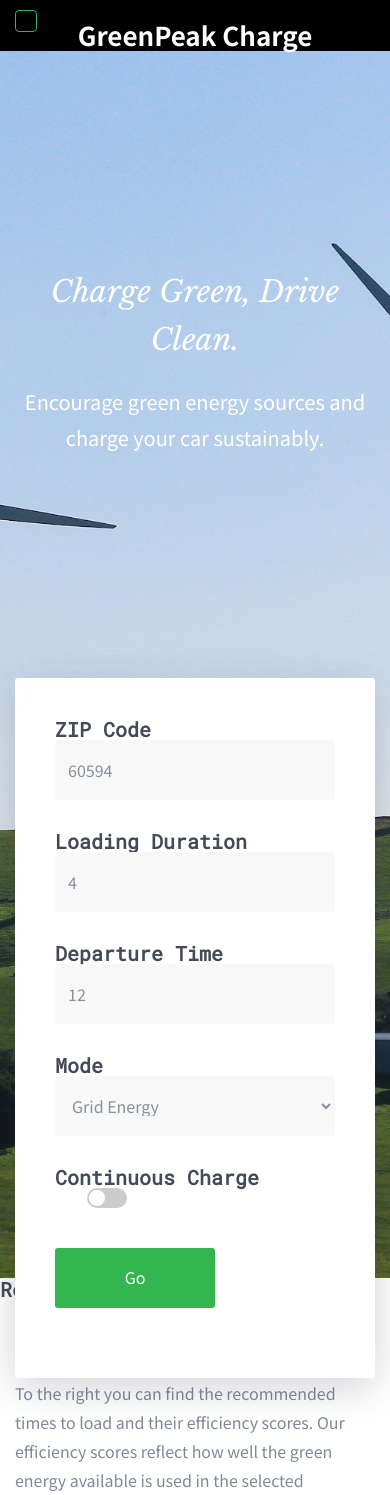
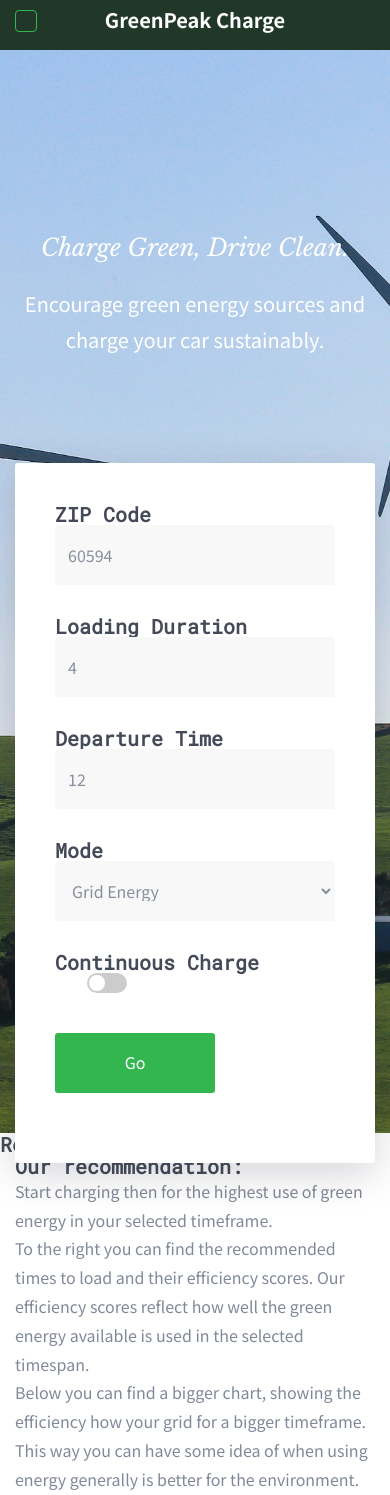
Before and after one commit to benwstaab/GruenStrom2024, a Flask app: page / in a window 390 px wide. Shown: the top 1495 px of the page. Run offline with Flask 2, Linux system fonts and the light colour scheme; some libraries are stand-ins or nearby versions.

Commit message:
Update responsive.css

```diff
--- a/static/css/responsive.css
+++ b/static/css/responsive.css
@@ -2,14 +2,13 @@
 
 }/*max-width:1680px*/
 @media screen and (max-width:1440px){
-	.welcome-hero-txt {padding: 268px 0px 122px;}
-	.model-search-content {position: relative;bottom: 0;top: 100px;}
+	.welcome-hero-txt {padding: 230px 0px 75px;}
+	.model-search-content {position: relative;bottom: 0;top: 30px;}
 }/*max-width:1440px*/
 
 @media screen and (max-width:1199px){
 	.welcome-hero-txt h2{font-size: 40px;}
-	.welcome-btn.model-search-btn {margin-left: 28px;}
-	.featured-cars-img {padding: 0 10px;}
+
 }/*max-width:1199px*/
 
 @media screen and (max-width:1024px){
@@ -22,21 +21,19 @@
 
 @media screen and (max-width:992px){
 	nav.navbar.bootsnav .navbar-collapse.collapse.in {padding-bottom: 30px;}
-	nav.navbar.bootsnav {background-color:#000;}
-	.wrap-sticky nav.navbar.bootsnav.sticked ul.nav > li > a {padding: 18px 0px;}
-	nav.navbar.bootsnav .navbar-brand {padding: 25px;}
+	nav.navbar.bootsnav {background-color:#213829;}
+	.wrap-sticky nav.navbar.bootsnav.sticked ul.nav > li > a {padding: 16px 0px;}
+	nav.navbar.bootsnav .navbar-brand {padding: 10px; font-size: 20px}
 	nav.navbar.bootsnav ul.nav > li > a {padding: 15px 0px;border: transparent;}
 }/*max-width:992px*/
 
 @media screen and (max-width:991px){
-	.welcome-hero-txt h2 {line-height: 1.6;}
+	.welcome-hero-txt h2 {font-size: 30px;}
 
 	.model-search-content .col-sm-12 {padding: 0 40px;}
 	.single-model-search:last-child {margin-bottom: 30px;}
 	.welcome-btn.model-search-btn {margin: 0;}
 
-	.single-new-cars-item {max-width: 450px; margin: 0 auto;}
-	.new-cars-txt {margin: 30px 0;}
 }/*max-width:991px*/
 
 @media screen and (max-width:768px){
@@ -45,10 +42,7 @@
 
 @media screen and (max-width:767px){
 	.single-service-item {max-width: 350px;margin: 30px auto;}
-	.single-featured-cars {max-width: 350px;margin: 0 auto;}
-	.footer-social {text-align: left;}
-	.footer-social a i {margin-right: 16px;margin-left: 0;}
-	.hm-foot-email {max-width: 300px;}
+
 }/*max-width:767px*/
 
 @media screen and (max-width: 660px){
@@ -56,7 +50,7 @@
 }/*max-width:660px*/
 
 @media screen and (max-width: 640px){
-	.single-testimonial-box {max-width: 350px;margin: 0 auto;}
+
 }/*max-width:640px*/
 
 @media screen and (max-width: 580px){
@@ -73,12 +67,11 @@
 }/*max-width:480px*/
 
 @media screen and (max-width: 440px){
-	.welcome-hero-txt h2,{font-size: 24px;line-height: 1.5;}
+	.welcome-hero-txt h2 {font-size: 24px;line-height: 1.5;}
 
 }/*max-width:400px*/
 
 @media screen and (max-width: 399px){
-	.testimonial-carousel .col-sm-3, .testimonial-carousel .col-xs-12 {width: 260px;}
 	.single-service-item h2 a {line-height: 1.5;}
 	.section-header h2 {font-size: 30px;}
 }/*max-width:399px*/
```
